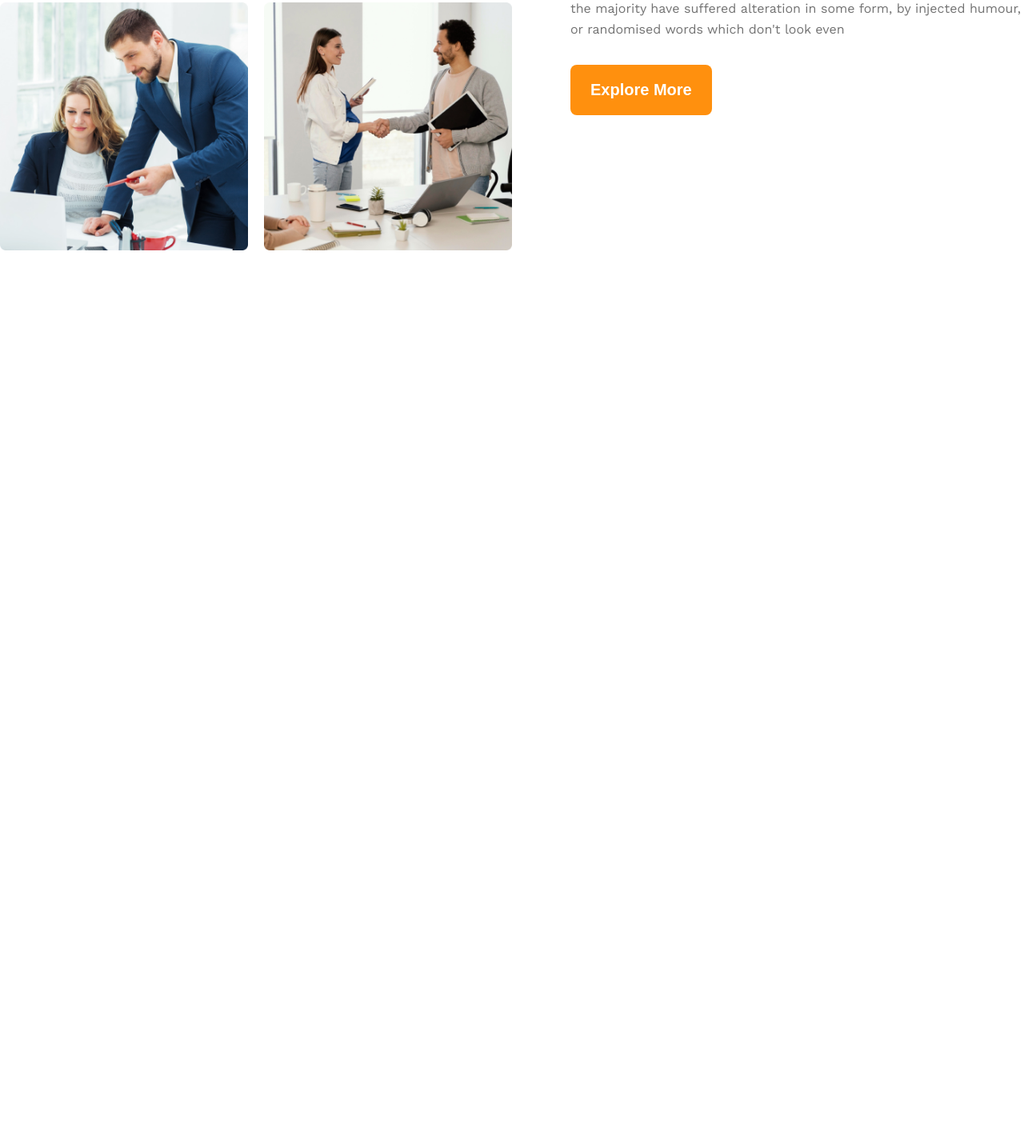
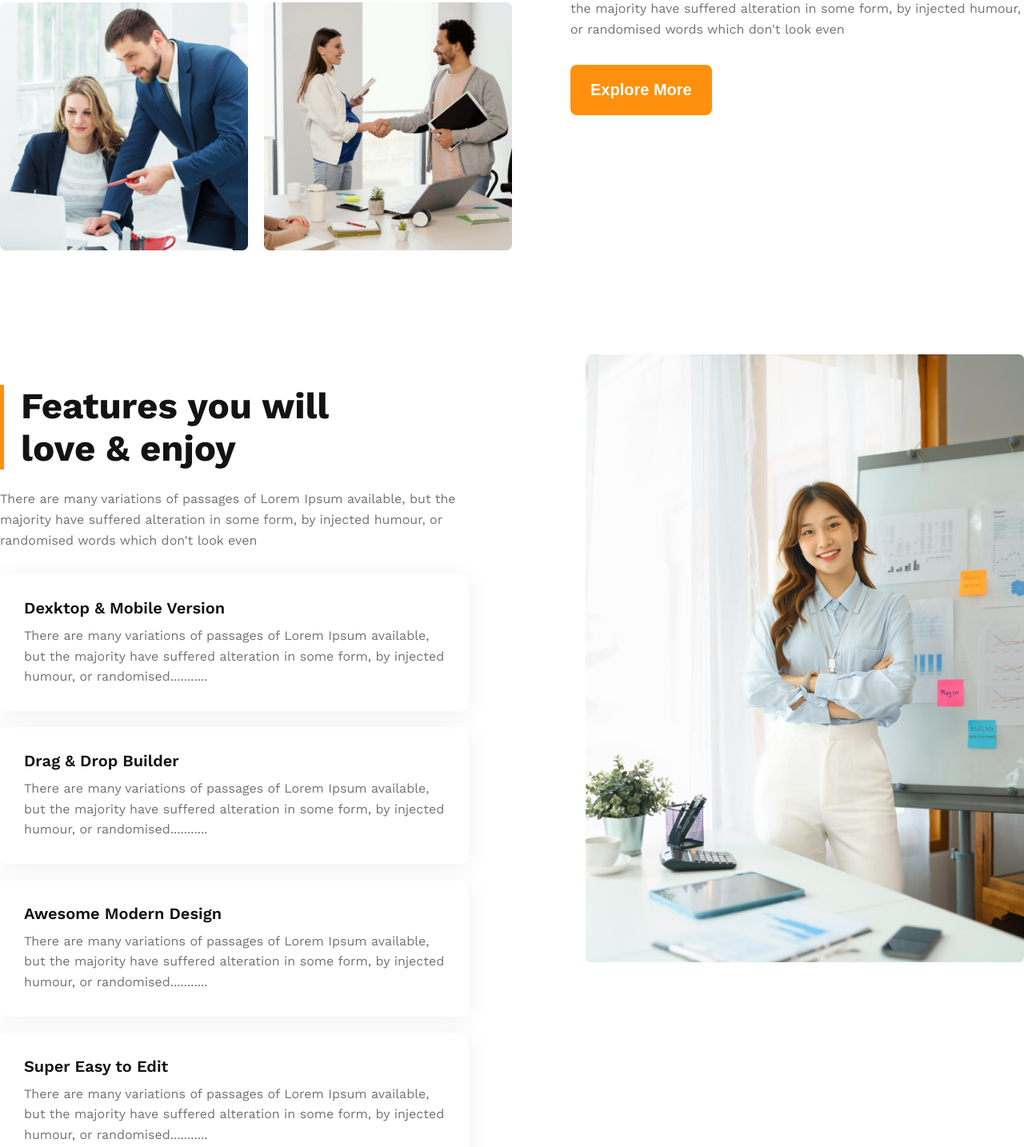
Before and after one commit to Khaiyum-Ahmed/g3-architects-website, a plain HTML site: page index.html in a window 1280 px wide. Shown: the part 1611-3045 px from the top of the page at 80% size. Before the commit the page ends 2054 px from the top, so only its background shows below. Drawn offline with nearby package versions, Linux system fonts and the light colour scheme.

Commit message:
bottom features section aded

```diff
--- a/index.html
+++ b/index.html
@@ -47,6 +47,45 @@
          </div>
 
 
+         <!-- bottom features section start -->
+            <div class="bottom-features-container container display-flex">
+                <div class="bottom-features-content">
+                    <div class="bottom-features-content-title">
+                        <h3 class="primary-title">Features you will <br> love & enjoy</h3>
+                        <p class="primary-fonts">There are many variations of passages of Lorem Ipsum available, but the majority have suffered alteration in some form, by injected humour, or randomised words which don't look even</p>
+                    </div>
+
+                    <div class="bottom-features-content-box">
+                        <div class="featuers-card">
+                            <h4 class="secondary-title">Dexktop & Mobile Version</h4>
+                            <p class="primary-fonts">There are many variations of passages of Lorem Ipsum available, but the majority have suffered alteration in some form, by injected humour, or randomised...........</p>
+                        </div>
+                        <div class="featuers-card">
+                            <h4 class="secondary-title">Drag & Drop Builder</h4>
+                            <p class="primary-fonts">There are many variations of passages of Lorem Ipsum available, but the majority have suffered alteration in some form, by injected humour, or randomised...........</p>
+                        </div>
+                        <div class="featuers-card">
+                            <h4 class="secondary-title">Awesome Modern Design</h4>
+                            <p class="primary-fonts">There are many variations of passages of Lorem Ipsum available, but the majority have suffered alteration in some form, by injected humour, or randomised...........</p>
+                        </div>
+                        <div class="featuers-card">
+                            <h4 class="secondary-title">Super Easy to Edit</h4>
+                            <p class="primary-fonts">There are many variations of passages of Lorem Ipsum available, but the majority have suffered alteration in some form, by injected humour, or randomised...........</p>
+                        </div>
+                    </div>
+                </div>
+                <div class="bottom-features-img">
+                    <img src="images/architect.png" alt="">
+                </div>
+            </div>
+
+
+
+
+
+
+
+
     </main>
 
 
--- a/style/responsive.css
+++ b/style/responsive.css
@@ -47,7 +47,7 @@
     }
       .features-container, .features-img{
        grid-template-columns: 1fr;
-       padding: 15px;
+       padding: 0px 50px;
     }
     .features-img{
         margin-bottom: 50px;
--- a/style/style.css
+++ b/style/style.css
@@ -49,6 +49,17 @@
     font-weight: 400;
     color: #727272;
     line-height: 1.6rem;
+}
+.primary-title{
+    font-size: 2.85rem;
+    color: #131313;
+    font-weight: 700;
+}
+.secondary-title{
+    font-weight: 600;
+    font-size: 1.25rem;
+     color: #131313;
+     margin-bottom: 10px;
 }
 
 
@@ -155,3 +166,37 @@
     font-size: 2.85rem;
     font-weight: 700;
 }
+
+
+/* bottom features section start */
+
+.bottom-features-container{
+    gap: 146px;
+    justify-content: center;
+}
+.bottom-features-content{
+    padding: 38px 0px;
+    max-width: 586px;
+}
+.bottom-features-content-title>p{
+    margin-bottom: 30px;
+}
+.bottom-features-content-title>h3{
+    border-left: 5px solid #FF900E;
+    padding-left: 21px;
+    margin-bottom: 24px;
+}
+.bottom-features-img{
+    max-width: 800px;
+    border-radius: 8px;
+}
+.bottom-features-img img{
+    width: 100%;
+}
+.bottom-features-content-box{}
+.featuers-card{
+    border-radius: 8px;
+    box-shadow: 0 3px 30px 0 rgba(0, 0, 0, 0.06);
+    padding: 30px;
+    margin-bottom: 20px;
+}
```
